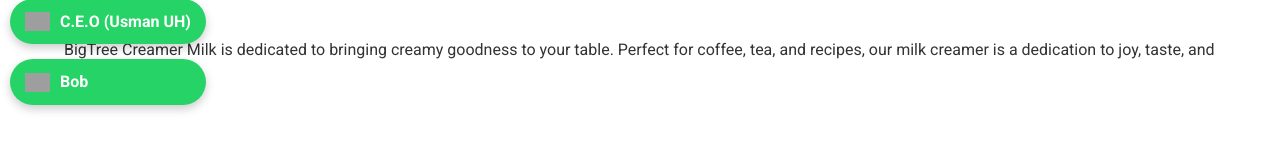
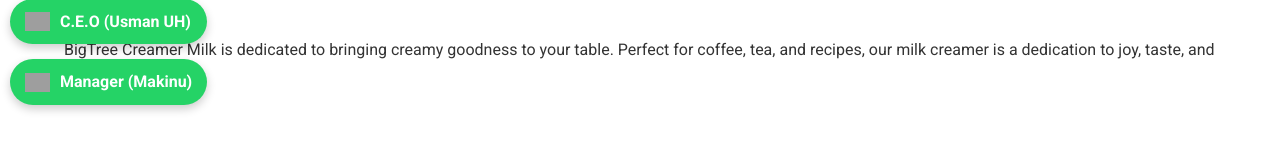
Before and after one commit to bigtre9/Bigtree, a plain HTML site: page index.html in a window 1280 px wide. Shown: the part 645-800 px from the top of the page. Drawn offline with Linux system fonts and the light colour scheme; grey boxes are pictures that could not be loaded.

Commit message:
Update index.html

```diff
--- a/index.html
+++ b/index.html
@@ -100,7 +100,7 @@
         </div>
         <div class="whatsapp-btn" data-number="08033378739" title="Chat with Bob">
             <img src="https://upload.wikimedia.org/wikipedia/commons/6/6b/WhatsApp.svg" alt="WhatsApp">
-            <span>Bob</span>
+            <span>Manager (Makinu)</span>
         </div>
     </div>
 
```
